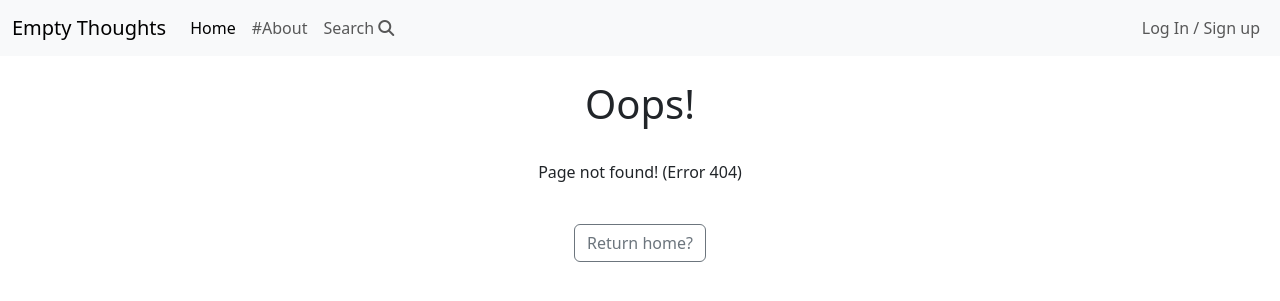
After one commit to AndreeeasN/pp4-empty-thoughts, a Django app: template templates/404.html in a window 1280 px wide. The commit adds this page. Shown: the top 301 px of the page. Run offline with Django 3.2, Linux system fonts and the light colour scheme; the template is opened without the code that fills it, so the values that code supplies are empty; some libraries are stand-ins or nearby versions.

Commit message:
Add 404 page, remove default title from thought model

```diff
--- a/static/css/style.css
+++ b/static/css/style.css
@@ -24,6 +24,11 @@
     margin: 2px;
 }
 
+/* Used on failed log-in attempts */
+.errorlist, .nonfield{
+    list-style: none;
+}
+
 /* Overrides select2 default style for tag colors */
 /* .select2-selection__choice {
     color: black;
--- /dev/null
+++ b/templates/404.html
@@ -0,0 +1,16 @@
+{% extends 'base.html' %}
+
+{% block content %}
+
+{% load static %}
+<div class="container text-center">
+    <br>
+    <h1>Oops!</h1>
+    <br>
+    <p>
+        Page not found! (Error 404)
+    </p>
+    <br>
+    <a class="btn btn-outline-secondary" href="/">Return home?</a>
+</div>
+{%endblock%}
--- a/thoughts/models.py
+++ b/thoughts/models.py
@@ -19,7 +19,8 @@ class Tag(models.Model):
     @admin.display
     def colored_name(self):
         return format_html(
-            '<span class="btn" style="color: {}; background-color: {}">{}</span>',
+            '<span class="btn" style="color: {}; ' +
+            'background-color: {}">{}</span>',
             self.text_color,
             self.bg_color,
             self.name,
@@ -37,7 +38,7 @@ class Thought(models.Model):
     Database model for user-submitted thoughts
     """
     title = models.CharField(
-        max_length=96, null=False, blank=False, default="Untitled Thought")
+        max_length=96, null=False, blank=False)
     author = models.ForeignKey(
         User,
         on_delete=models.CASCADE,
```
Also changed, not shown: thoughts/forms.py (+0 -10 lines), thoughts/migrations/0007_alter_thought_title.py (added).
